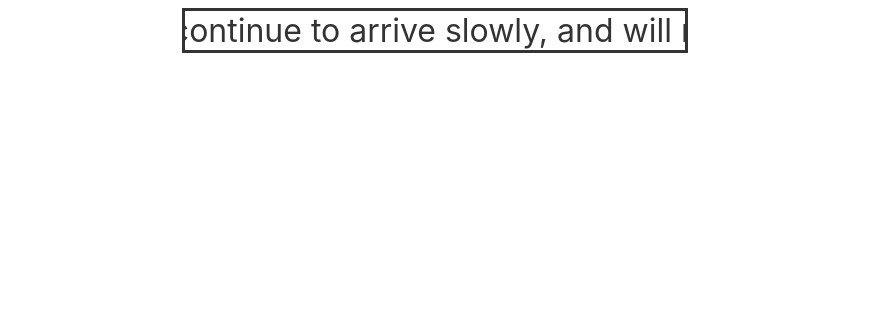
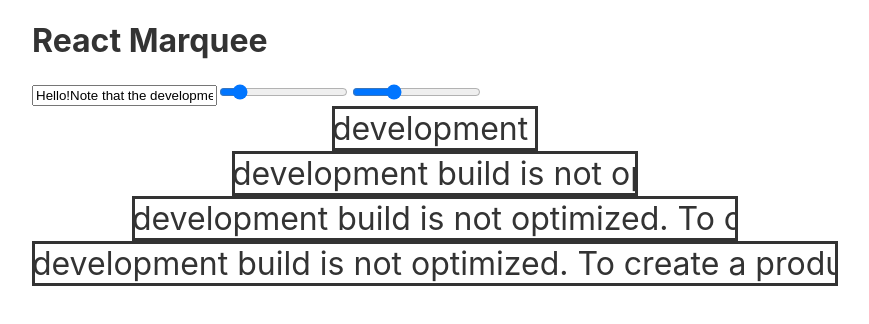
Before and after one commit to alexnorton/react-marquee, a React (Create React App) app: page / in a window 1280 px wide. Shown: the top 324 px of the page, without its empty margins (208-1077 px from the left). Built offline with nearby package versions, Linux system fonts and the light colour scheme.

Commit message:
Working marquee implementation

```diff
--- /dev/null
+++ b/src/App.tsx
@@ -0,0 +1,93 @@
+import React, { Fragment } from 'react';
+import styled from 'styled-components';
+
+import Marquee from './Marquee';
+
+interface AppProps {}
+
+interface AppState {
+  text: string;
+  speed: number;
+  gap: number;
+}
+
+const Container = styled.div`
+  margin-left: auto;
+  margin-right: auto;
+  width: 800px;
+`;
+
+interface MarqueeContainerProps {
+  width: number;
+}
+
+const MarqueeContainer = styled.div<MarqueeContainerProps>`
+  margin-left: auto;
+  margin-right: auto;
+  width: ${({ width }) => width}px;
+  font-size: 32px;
+`;
+
+class App extends React.Component<AppProps, AppState> {
+  constructor(props: AppProps) {
+    super(props);
+
+    this.state = {
+      text:
+        'Hello!Note that the development build is not optimized. To create a production build, use yarn build.',
+      speed: 60,
+      gap: 30,
+    };
+
+    this.handleGapChange = this.handleGapChange.bind(this);
+    this.handleSpeedChange = this.handleSpeedChange.bind(this);
+    this.handleTextChange = this.handleTextChange.bind(this);
+  }
+
+  handleGapChange(e: React.ChangeEvent<HTMLInputElement>) {
+    this.setState({ gap: parseInt(e.target.value, 10) });
+  }
+
+  handleSpeedChange(e: React.ChangeEvent<HTMLInputElement>) {
+    this.setState({ speed: parseInt(e.target.value, 10) });
+  }
+
+  handleTextChange(e: React.ChangeEvent<HTMLInputElement>) {
+    this.setState({ text: e.target.value });
+  }
+
+  render() {
+    const { text, speed, gap } = this.state;
+
+    return (
+      <Container>
+        <h1>React Marquee</h1>
+        <input type="text" value={text} onChange={this.handleTextChange} />
+        <input
+          type="range"
+          value={speed}
+          min={1}
+          max={500}
+          onChange={this.handleSpeedChange}
+        />
+        <input
+          type="range"
+          value={gap}
+          min={0}
+          max={100}
+          onChange={this.handleGapChange}
+        />
+
+        {[200, 400, 600, 800].map((width, index) => (
+          <MarqueeContainer width={width} key={index}>
+            <Marquee gap={gap} speed={speed}>
+              {text}
+            </Marquee>
+          </MarqueeContainer>
+        ))}
+      </Container>
+    );
+  }
+}
+
+export default App;
--- /dev/null
+++ b/src/GlobalStyle.ts
@@ -0,0 +1,11 @@
+import { createGlobalStyle } from 'styled-components';
+
+const GlobalStyle = createGlobalStyle`
+  body {
+    color: #333;
+    font-family: -apple-system, BlinkMacSystemFont, 'Segoe UI', Roboto, Oxygen,
+      Ubuntu, Cantarell, 'Open Sans', 'Helvetica Neue', sans-serif;
+  }
+`;
+
+export default GlobalStyle;
--- a/src/Marquee.tsx
+++ b/src/Marquee.tsx
@@ -27,31 +27,49 @@ const Content = styled.div`
 
 interface MarqueeProps {
   gap?: number;
-  duration: number;
+  speed: number;
 }
 
-interface MarqueeState {}
+interface MarqueeState {
+  scroll: boolean;
+  width: number;
+}
 
 class Marquee extends React.Component<MarqueeProps, MarqueeState> {
   contentElement?: HTMLDivElement;
   outerElement?: HTMLDivElement;
-  width?: number;
 
   constructor(props: MarqueeProps) {
     super(props);
+
+    this.state = {
+      scroll: false,
+      width: 0,
+    };
 
     this.setupContentRef = this.setupContentRef.bind(this);
     this.setupOuterRef = this.setupOuterRef.bind(this);
   }
 
   componentDidMount() {
-    if (this.contentElement && this.outerElement) {
-      const contentWidth = this.contentElement.offsetWidth;
+    this.updateScrollState();
+  }
 
-      const { gap } = this.props;
+  componentDidUpdate() {
+    this.updateScrollState();
+  }
 
-      this.width = contentWidth + (gap || 0);
-    }
+  shouldComponentUpdate(
+    nextProps: MarqueeProps & { children?: React.ReactNode },
+    nextState: MarqueeState
+  ) {
+    return (
+      this.props.gap !== nextProps.gap ||
+      this.props.speed !== nextProps.speed ||
+      this.props.children !== nextProps.children ||
+      this.state.scroll !== nextState.scroll ||
+      this.state.width !== nextState.width
+    );
   }
 
   setupContentRef(element: HTMLDivElement) {
@@ -62,28 +80,43 @@ class Marquee extends React.Component<MarqueeProps, MarqueeState> {
     this.outerElement = element;
   }
 
+  updateScrollState() {
+    if (this.contentElement && this.outerElement) {
+      const contentWidth = this.contentElement.offsetWidth;
+      const outerWidth = this.outerElement.offsetWidth;
+
+      if (outerWidth < contentWidth) {
+        this.setState({ scroll: true, width: contentWidth });
+        return;
+      }
+
+      if (outerWidth >= contentWidth) {
+        this.setState({ scroll: false });
+        return;
+      }
+    }
+  }
+
   render() {
-    const { gap, duration } = this.props;
+    const { gap, speed } = this.props;
+
+    const style = this.state.scroll
+      ? {
+          paddingRight: gap && `${gap}px`,
+          animationDuration: `${(this.state.width + (gap || 0)) / speed}s`,
+        }
+      : {
+          animation: 'none',
+        };
 
     return (
       <Outer ref={this.setupOuterRef}>
-        <Content
-          ref={this.setupContentRef}
-          style={{
-            paddingRight: gap && `${gap}px`,
-            animationDuration: `${duration}s`,
-          }}
-        >
+        <Content ref={this.setupContentRef} style={style}>
           {this.props.children}
         </Content>
-        <Content
-          style={{
-            paddingRight: gap && `${gap}px`,
-            animationDuration: `${duration}s`,
-          }}
-        >
-          {this.props.children}
-        </Content>
+        {this.state.scroll && (
+          <Content style={style}>{this.props.children}</Content>
+        )}
       </Outer>
     );
   }
--- a/src/index.tsx
+++ b/src/index.tsx
@@ -1,24 +1,13 @@
-import React from 'react';
+import React, { Fragment } from 'react';
 import ReactDOM from 'react-dom';
 
-import Marquee from './Marquee';
-
-import './style.css';
+import App from './App';
+import GlobalStyle from './GlobalStyle';
 
 ReactDOM.render(
-  <div
-    style={{
-      width: '500px',
-      marginLeft: 'auto',
-      marginRight: 'auto',
-      fontSize: '32px',
-    }}
-  >
-    <Marquee gap={30} duration={20}>
-      <strong>Missing Data</strong> – Today&apos;s analytics continue to arrive
-      slowly, and will remain incomplete for the next hour or so. This data is
-      from 10:23am.
-    </Marquee>
-  </div>,
+  <Fragment>
+    <App />
+    <GlobalStyle />
+  </Fragment>,
   document.getElementById('root')
 );
--- a/src/style.css
+++ /dev/null
@@ -1,5 +0,0 @@
-body {
-  color: #333;
-  font-family: -apple-system, BlinkMacSystemFont, 'Segoe UI', Roboto, Oxygen,
-    Ubuntu, Cantarell, 'Open Sans', 'Helvetica Neue', sans-serif;
-}
```
